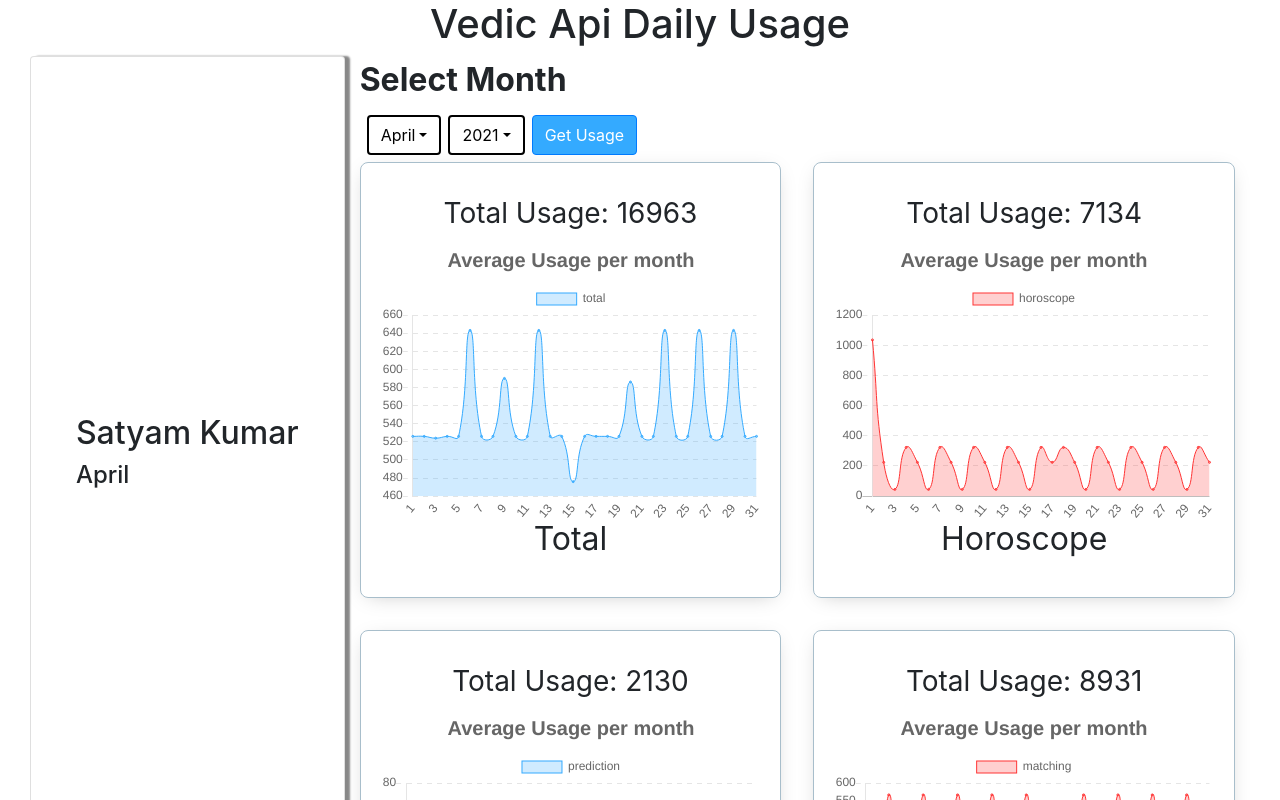
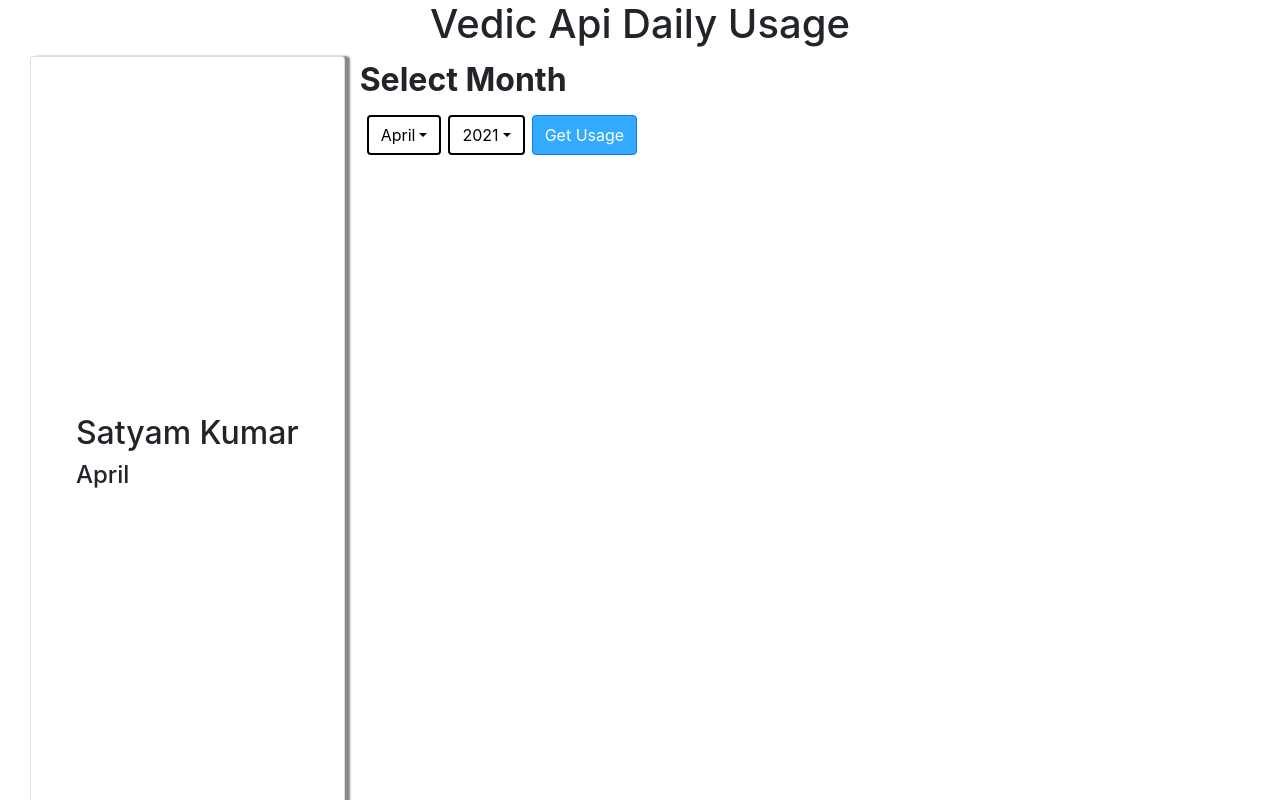
Before and after one commit to Laugh-a-lot/Vedic-Api-Usage, a React (Create React App) app: page / in a window 1280 px wide. Shown: the top 800 px of the page. Built offline with nearby package versions, Linux system fonts and the light colour scheme.

Commit message:
Debug Graph.js

```diff
--- a/src/App.js
+++ b/src/App.js
@@ -78,6 +78,7 @@ class App extends Component {
 
   render()
 
+
   {
     return (
       <div className="App" id="app">
@@ -97,17 +98,7 @@ class App extends Component {
                 monthList={Object.keys(this.state.userData)}
               />
               <ul class="grid-wrapper">
-                {this.state.allTopics.map((topic, index) => (
-                  <li onClick={this.handleGraphs} value={topic} key={index}>
-                    <Graph
-                      title={topic}
-                      color={["52, 170, 255", "255, 52, 52"][index % 2]}
-                      data={this.state.day_data}
-                      isParent={this.state.isParent}
-                      key={index}
-                    />
-                  </li>
-                ))}
+                <Graph allTopics={this.state.allTopics} data={this.state.day_data}/>
               </ul>
             </section>
           </div>
--- a/src/components/Graph.js
+++ b/src/components/Graph.js
@@ -1,93 +1,135 @@
-import React, {Component} from 'react'
-import { Line } from 'react-chartjs-2'
-import "../static/graphs.css"
+import React, { Component } from "react";
+import { Line } from "react-chartjs-2";
+import "../static/graphs.css";
 
 class User extends Component {
+
   constructor(props) {
-    super(props);
-    this.state = { x: 34 }
+    super(props)
+    this.state = {
+      isParent: false,
+      modData: props.data,  // it is modified json
+      modTopics: props.allTopics,// Here I've initiated the state modData with a list of all the topics like ['horoscope', 'prediction'...]
+      labels: []
+    };
+   for (let i = 1; i <= Object.keys(this.props.data).length; ++i) {
+      this.state.labels.push(i.toString());
     }
-  Graph = (props) => {
-    const labels = [];
-    var usage = []
-    for (let i = 1; i <= (Object.keys(props.data)).length; ++i) {
-      labels.push(i.toString());
   }
-    console.log(props.isParent, "isparent")
-    if (props.isParent) {
-      usage = (Object.keys(props.data)).map(day => ((props.data[day])[props.isParent])[props.title] ? Object.values(((props.data[day])[props.isParent])[props.title]) : 0)
+  Graph = (topic, index) => {
+    var usage = [];
+    console.log("child comp is loading", this.state.isParent, topic)
+    if (this.state.isParent) {
+
+      usage = Object.keys(this.state.modData).map((day) =>
+        this.state.modData[day][this.state.isParent][topic]
+          ? ((this.state.modData[day])[this.state.isParent])[topic]
+          : 0
+      )
     } else {
-      usage = (Object.keys(props.data)).map(day => (props.data[day])[props.title] ? Object.values((props.data[day])[props.title]).reduce((a, b) => a + b, 0) : 0)
+      usage = Object.keys(this.state.modData).map((day) =>
+        this.state.modData[day][topic]
+          ? Object.values(this.state.modData[day][topic]).reduce(
+              (a, b) => a + b,
+              0
+          )
+          : 0
+      );
     }
-    console.log(usage, props.title)
-    const total = usage.reduce((a, b) => a + b, 0)
+
+    const total = usage.reduce((a, b) => a + b, 0);
     const state = {
-      labels: labels,
+      labels: this.state.labels,
       datasets: [
         {
-          label: props.title,
+          label: topic,
           fontSize: 16,
           fill: true,
           lineTension: 0.5,
-          backgroundColor: `rgba(${props.color}, 0.23)`,
-          borderColor: `rgba(${props.color})`,
+          backgroundColor: "rgba(52, 170, 255, 0.23)",
+          borderColor: "rgba(52, 170, 255, 1)",
           borderWidth: 1,
           pointRadius: 1,
-          data: usage
-        }
-      ]
-    }
-    this.setState({ x: 400, stateVar: state , total: total, usage: usage})
+          data: usage,
+        },
+      ],
+    };
+    return state;
+  };
 
-  }
+  handleGraphs = (e) => {
+    const days = Object.keys(this.state.modData);
+    console.log(e.currentTarget.getAttribute("value"), "on click")
+    var childElements = days.map((day) =>
+      this.state.modData[day][e.currentTarget.getAttribute("value")]
+        ? Object.keys(
+            this.state.modData[day][e.currentTarget.getAttribute("value")]
+          )
+        : []
+    );
 
-  componentDidMount = () => {
-    const { props } = this
-    this.Graph(props)
-  }
+    childElements = new Set(childElements.flat());
+    this.setState({
+      isParent: e.currentTarget.getAttribute("value"),
+      modTopics: Array.from(childElements),
+    });
 
+
+  };
   render() {
-    const {props} = this
+    const { props } = this;
+   console.log(this.state.modData, this.state.modTopics) // it should show the initially set json and the list of topics but both are empty.
+
     return (
+      <>
+        { this.state.modTopics.map((topic, index) => (
+          <li onClick={this.handleGraphs} value={topic} key={index}>
+
             <div className="graphs">
-
-        <h3 value={props.title } className="title">Total Usage: {this.state.total}</h3>
-
+              <h3 value={topic} className="title">
+                Total Usage: {this.state.total}
+              </h3>
               <Line
-          value = {props.title}
+                value={topic}
                 height={400}
                 width={550}
-          data={this.state.stateVar}
+                data={() => this.Graph(topic, index)}
                 options={{
                   title: {
                     display: true,
-              text: 'Average Usage per month',
-              fontSize: 20
+                    text: "Average Usage per month",
+                    fontSize: 20,
                   },
                   legend: {
                     display: true,
-              position: 'top'
+                    position: "top",
                   },
                   maintainAspectRatio: true,
                   scales: {
-              xAxes: [{
+                    xAxes: [
+                      {
                         gridLines: {
-                      display:false
-                  }
-              }],
-              yAxes: [{
+                          display: false,
+                        },
+                      },
+                    ],
+                    yAxes: [
+                      {
                         gridLines: {
-                  borderDash: [5]
-                  }
-              }]
-          }
+                          borderDash: [5],
+                        },
+                      },
+                    ],
+                  },
                 }}
               />
               <h2 className="title">{props.title}</h2>
             </div>
-    )
+          </li>
+        ))}
+      </>
+    );
   }
 }
 
-
 export default User;
--- a/src/data/data.json
+++ b/src/data/data.json
@@ -47,7 +47,6 @@
         "total": 643,
         "horoscope/vedic": 33,
         "horoscope/chartimage": 12,
-        "prediction/dailysun": 71,
         "matching/ashtakoot": 555,
         "matching/papasamya": 12
       },
```
Lines whose indentation alone changed are shown as unchanged.
